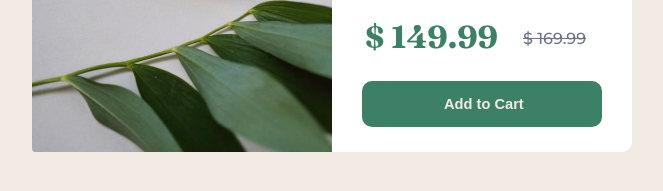
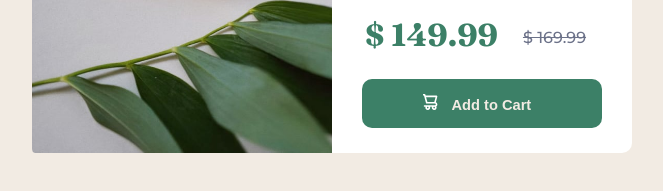
Before and after one commit to miteshp98/product-preview-card-component-main, a plain HTML site: page index.html in a window 1280 px wide. Shown: the part 479-670 px from the top of the page, 308-971 px from the left. Drawn offline with Linux system fonts and the light colour scheme; the site is published under a folder, as on GitHub Pages, so addresses that start at the root find nothing.

Commit message:
Update index.html

```diff
--- a/index.html
+++ b/index.html
@@ -46,7 +46,7 @@
             </div>
 
             <button>
-              <img src="/images/icon-cart.svg" alt="" />
+              <img src="images/icon-cart.svg" alt="" />
               <span>Add to Cart</span>
             </button>
           </div>
```
